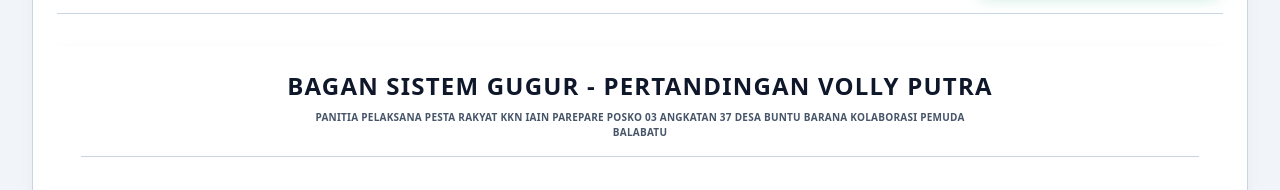
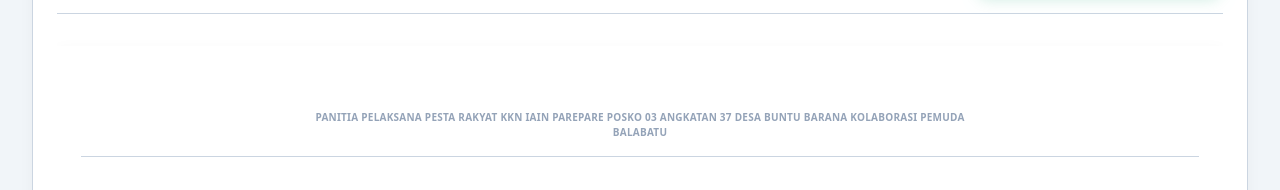
Before and after one commit to Ashif1306/Pestarakyat, a Next.js app: page /bagan in a window 1280 px wide. Shown: the part 478-668 px from the top of the page. Built offline with nearby package versions, Linux system fonts and the light colour scheme; no server answers; the database is empty.

Commit message:
Fix text visibility in downloaded PNG bracket image when light mode is active on user screen

```diff
--- a/src/components/BracketViewer.tsx
+++ b/src/components/BracketViewer.tsx
@@ -197,12 +197,20 @@
     };
   }, [matches, standings, isMiniFootball]);
 
-  // Image Download Handler
+  // Image Download Handler (High Contrast in both Dark and Light mode)
   const handleDownloadImage = async () => {
     if (!containerRef.current) return;
+    const isLightMode = document.documentElement.classList.contains('light');
+
     try {
       setDownloading(true);
       setDownloadSuccess(false);
+
+      // Temporarily remove light mode class during PNG capture to prevent black text overrides on dark canvas
+      if (isLightMode) {
+        document.documentElement.classList.remove('light');
+        document.documentElement.classList.add('dark');
+      }
 
       // Redraw lines to ensure crisp positioning
       drawLines();
@@ -225,6 +233,11 @@
       console.error('Error downloading bracket image:', err);
       alert('Gagal mengunduh gambar bagan. Silakan coba beberapa saat lagi!');
     } finally {
+      // Restore original theme class
+      if (isLightMode) {
+        document.documentElement.classList.add('light');
+        document.documentElement.classList.remove('dark');
+      }
       setDownloading(false);
     }
   };
@@ -287,10 +300,10 @@
         >
           {/* Official Image Header Title (Included in Downloaded PNG Image) */}
           <div className="w-full text-center pb-4 border-b border-white/10 space-y-2 z-10">
-            <h2 className="text-xl sm:text-2xl font-black text-white uppercase tracking-wider">
+            <h2 style={{ color: '#ffffff' }} className="text-xl sm:text-2xl font-black uppercase tracking-wider">
               BAGAN SISTEM GUGUR - PERTANDINGAN {sportName.toUpperCase()}
             </h2>
-            <p className="text-[10px] text-slate-400 font-semibold tracking-wide max-w-2xl mx-auto uppercase">
+            <p style={{ color: '#94a3b8' }} className="text-[10px] font-semibold tracking-wide max-w-2xl mx-auto uppercase">
               PANITIA PELAKSANA PESTA RAKYAT KKN IAIN PAREPARE POSKO 03 ANGKATAN 37 DESA BUNTU BARANA KOLABORASI PEMUDA BALABATU
             </p>
           </div>
```
